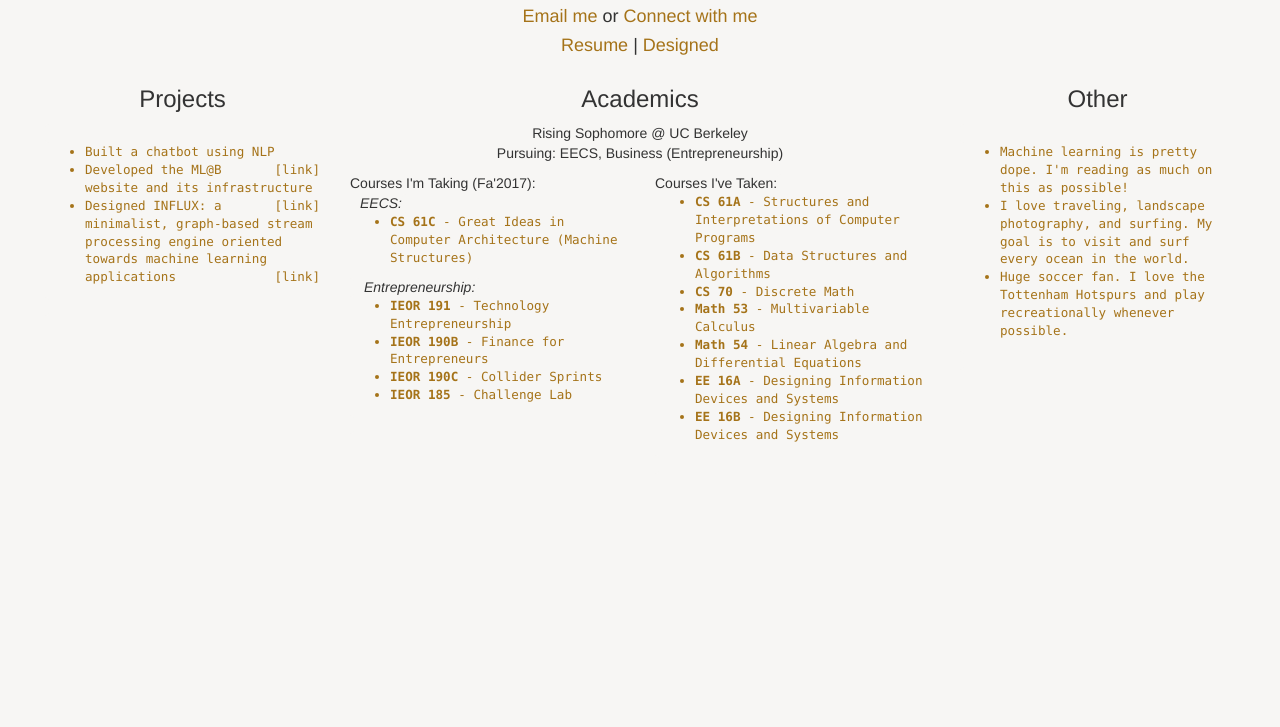
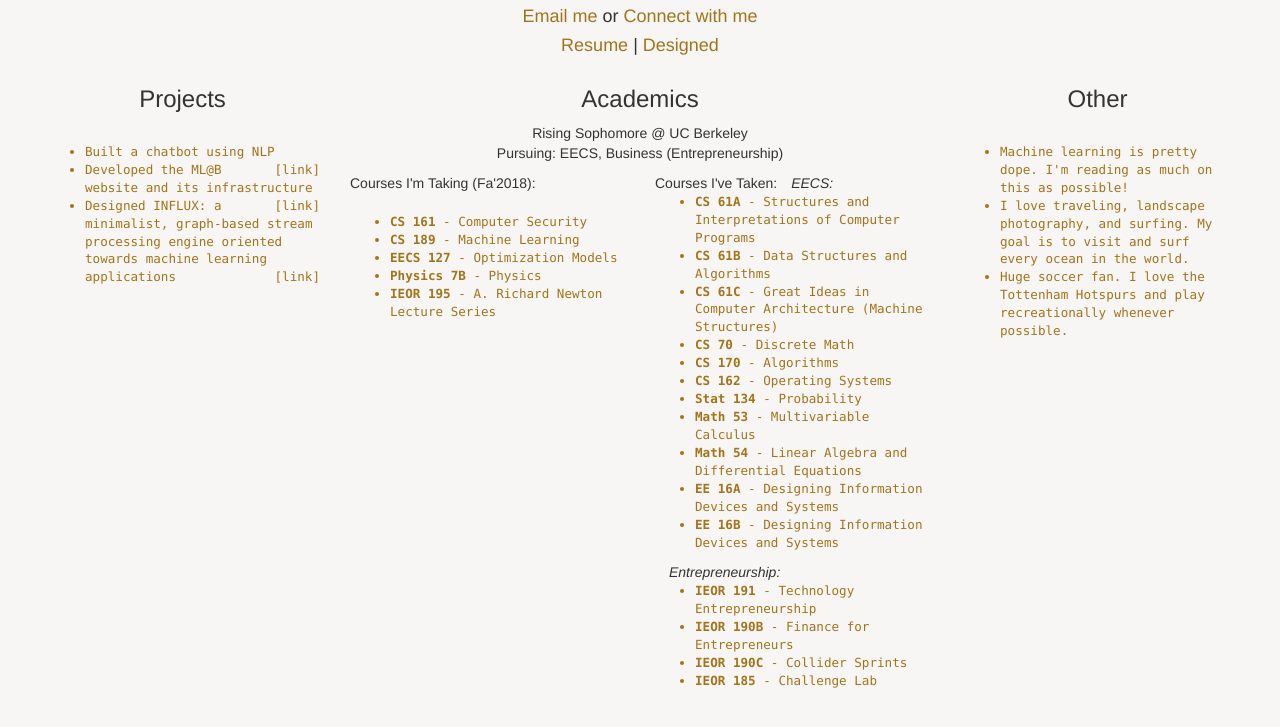
Before and after one commit to dssd1001/dssd1001.github.io, a plain HTML site: page index.html in a window 1280 px wide. Shown: the part 63-790 px from the top of the page. Drawn offline with nearby package versions, Linux system fonts and the light colour scheme.

Commit message:
gencommit

```diff
--- a/gencommit.txt
+++ b/gencommit.txt
@@ -16,3 +16,4 @@ a
 a
 a
 a
+a
--- a/index.html
+++ b/index.html
@@ -63,41 +63,54 @@
             </p>
     	   		<div class="row">
     		      <div class="col-md-6">
-                Courses I'm Taking (Fa'2017):<br>
-                <span class="category">EECS:</span>
+                Courses I'm Taking (Fa'2018):<br>
+                <!-- <span class="category">EECS:</span> -->
                 <code><ul>
-  			      	  <li><strong>CS 61C</strong> - Great Ideas in Computer Architecture (Machine Structures)</li>
+                  <li><strong>CS 161</strong> - Computer Security</li>
+                  <li><strong>CS 189</strong> - Machine Learning</li>
+                  <li><strong>EECS 127</strong> - Optimization Models</li>
+                  <li><strong>Physics 7B</strong> - Physics</li>
+                  <li><strong>IEOR 195</strong> - A. Richard Newton Lecture Series</li>
                 </ul></code>
-                <span class="category">Entrepreneurship:</span>
-  			      	<code><ul>
-                  <li><strong>IEOR 191</strong> - Technology Entrepreneurship</li>
-  			      	  <li><strong>IEOR 190B</strong> - Finance for Entrepreneurs</li>
-                  <li><strong>IEOR 190C</strong> - Collider Sprints</li>
-  			      	  <li><strong>IEOR 185</strong> - Challenge Lab</li>
+                <!-- <span class="category">Entrepreneurship:</span> -->
+  			      	<!-- <code><ul> -->
+                  <!-- <li><strong>IEOR 191</strong> - Technology Entrepreneurship</li> -->
+  			      	  <!-- <li><strong>IEOR 190B</strong> - Finance for Entrepreneurs</li> -->
+                  <!-- <li><strong>IEOR 190C</strong> - Collider Sprints</li> -->
+  			      	  <!-- <li><strong>IEOR 185</strong> - Challenge Lab</li> -->
   			      	  <!-- <li><strong>CS 294-112</strong> - Deep Reinforcement Learning (Graduate Level)</li> -->
   					      <!-- <li><strong>CS 294-131</strong> - Special Topics in Deep Learning (Graduate Level) </li> -->
-      					  <!-- <li><strong>EE 127</strong> - Optimization Models</li> -->
       					  <!-- <li><strong>Stat 135</strong> - Concepts of Statistisc</li> -->
       					  <!-- <li><strong>Stat 150</strong> - Stochastic Processes</li> -->
-  					    </ul></code>
+  					    <!-- </ul></code> -->
     				  </div>
       				<div class="col-md-6">
                 Courses I've Taken:
+                <span class="category">EECS:</span>
       			    <code><ul>
       					  <li><strong>CS 61A</strong> - Structures and Interpretations of Computer Programs</li>
       					  <li><strong>CS 61B</strong> - Data Structures and Algorithms</li>
-      					  <li><strong>CS 70</strong> - Discrete Math</li>
-                  <!-- <li><strong>CS 170</strong> - Algorithms</li> -->
+                  <li><strong>CS 61C</strong> - Great Ideas in Computer Architecture (Machine Structures)</li>
+                  <li><strong>CS 70</strong> - Discrete Math</li>
+                  <li><strong>CS 170</strong> - Algorithms</li>
+                  <li><strong>CS 162</strong> - Operating Systems</li>
       					  <!-- <li><strong>CS 188</strong> - Artificial Intelligence</li> -->
       					  <!-- <li><strong>CS 189</strong> - Machine Learning</li> -->
       					  <!-- <li><strong>Stat 133</strong> - Concepts of Computing with Data</li> -->
-      					  <!-- <li><strong>Stat 134</strong> - Probability</li> -->
+      					  <li><strong>Stat 134</strong> - Probability</li>
       					  <!-- <li><strong>Data 8 + Stat 88</strong> - Intro to Data Science</li> -->
       					  <li><strong>Math 53</strong> - Multivariable Calculus</li>
       					  <li><strong>Math 54</strong> - Linear Algebra and Differential Equations</li>
       					  <li><strong>EE 16A</strong> - Designing Information Devices and Systems</li>
       					  <li><strong>EE 16B</strong> - Designing Information Devices and Systems</li>
       					</ul></code>
+                <span class="category">Entrepreneurship:</span>
+                <code><ul>
+                  <li><strong>IEOR 191</strong> - Technology Entrepreneurship</li>
+  			      	  <li><strong>IEOR 190B</strong> - Finance for Entrepreneurs</li>
+                  <li><strong>IEOR 190C</strong> - Collider Sprints</li>
+  			      	  <li><strong>IEOR 185</strong> - Challenge Lab</li>
+                </ul></code>
       				</div>
       			</div>
           </div>
```
